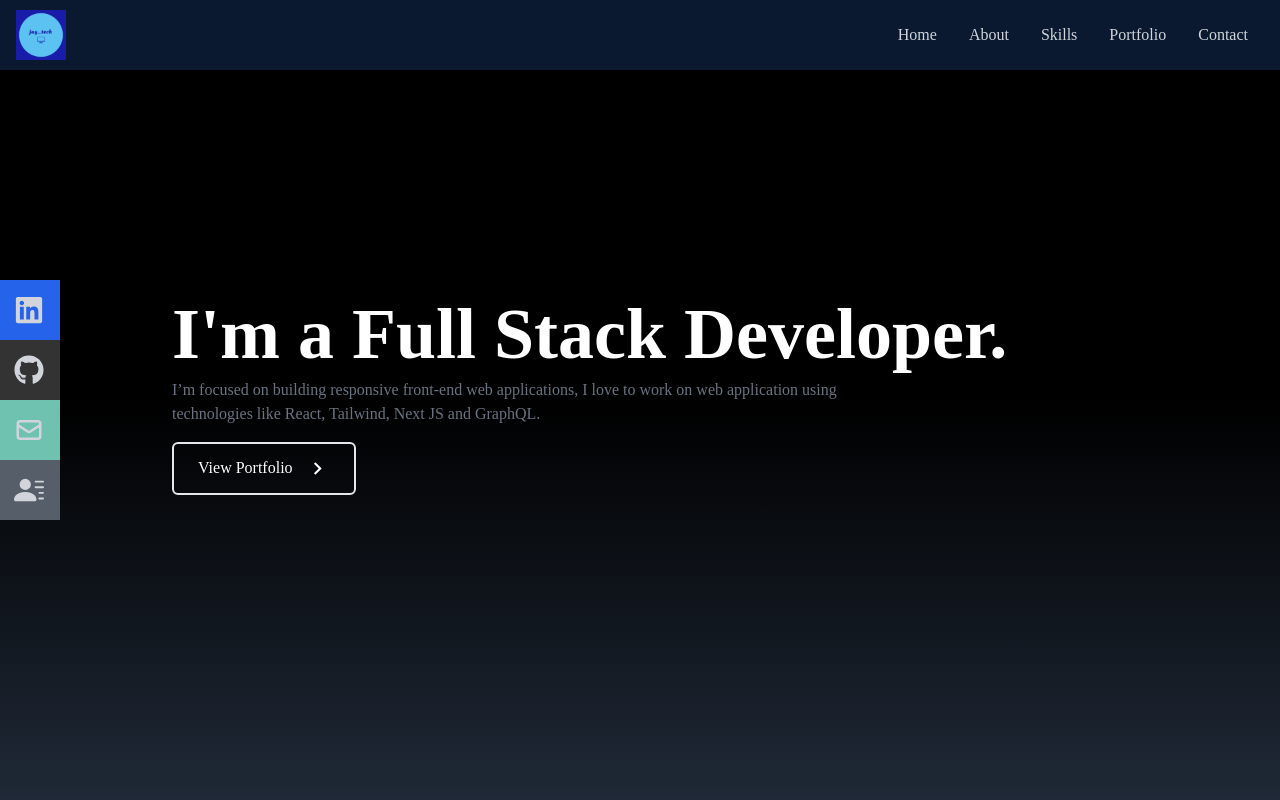
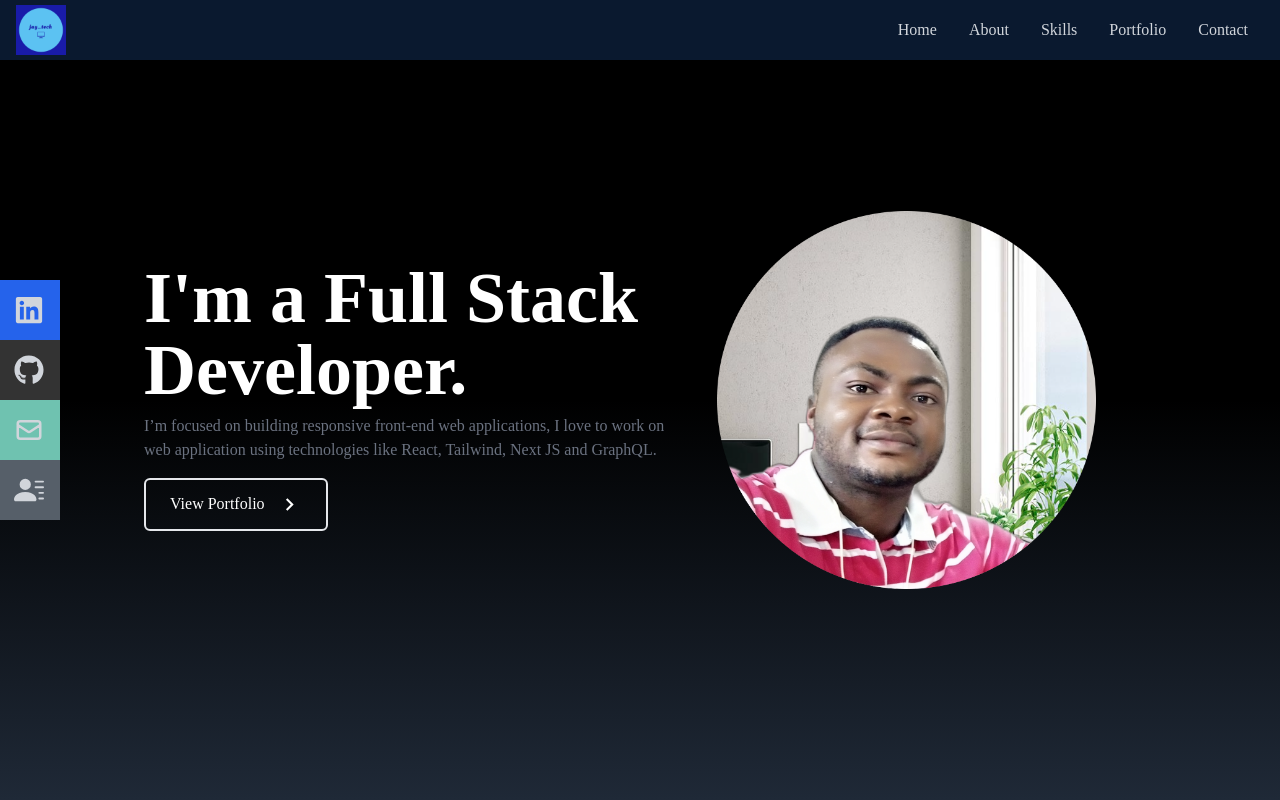
Before and after one commit to brosjayme/portfolio, a React (Create React App) app: page / in a window 1280 px wide. Shown: the top 800 px of the page. Built offline with nearby package versions, Linux system fonts and the light colour scheme.

Commit message:
about page update

```diff
--- a/src/Components/Navbar.jsx
+++ b/src/Components/Navbar.jsx
@@ -15,7 +15,7 @@ const Navbar = () => {
   const handleClick = () => setNav(!nav);
 
   return (
-    <div className='fixed w-full h-[70px] flex justify-between items-center px-4 bg-[#0a192f] text-gray-300'>
+    <div className='fixed w-full h-[60px] flex justify-between items-center px-4 bg-[#0a192f] text-gray-300'>
       <div>
         <img src={Logo} alt='Logo' style={{ width: '50px', height:'50px'}} />
       </div>
@@ -50,7 +50,7 @@ const Navbar = () => {
       </ul>
 
       {/* Hamburger */}
-      <div onClick={handleClick} className='md:hidden z-10'>
+      <div onClick={handleClick} className='md:hidden z-10 cursor-pointer'>
         {!nav ? <FaBars /> : <FaTimes />}
       </div>
 
--- a/src/pages/Home.jsx
+++ b/src/pages/Home.jsx
@@ -3,15 +3,15 @@ import NavBar from '../Components/Navbar';
 
 import Profile from "../assets/profile.png";
 import { MdOutlineKeyboardArrowRight } from "react-icons/md";
-import { Link } from "react-scroll";
+import { Link } from "react-router-dom";
 
 const Home = () => {
   return (
     <>
        <NavBar/>
-    <div name="home" className="w-full h-screen bg-gradient-to-b from-black via-black to-gray-800">
-      <div className="max-w-[1000px] mx-auto px-8 flex flex-col justify-center h-full">
-        {/* <div className="flex flex-col justify-center h-full"> */}
+    <div name="home" className="w-full h-screen bg-gradient-to-b py-8 px-2 from-black via-black to-gray-800">
+      <div className="max-w-screen-lg mx-auto flex flex-col items-center justify-center h-full px-4 md:flex-row">
+        <div className="flex flex-col justify-center h-full">
           <h2 className="text-4xl sm:text-7xl font-bold text-white">
             I'm a Full Stack Developer. </h2>
           <p className="text-gray-500 py-2 max-w-[700px]">
@@ -24,21 +24,20 @@ const Home = () => {
               className="group text-white border-2 w-fit px-6 py-3 my-2 flex items-center rounded-md hover:bg-pink-600 hover:border-pink-500 cursor-pointer"
             >
              View Portfolio
-              <span className="group-hover:rotate-90 duration-300">
+              <span className="group-hover:rotate-90 duration-300 ">
                 <MdOutlineKeyboardArrowRight size={25} className="ml-3" />
               </span>
             </Link>
           </div>
         </div>
 
-        <div>
+        <div className="px-6 py-3 my-2">
           <img
-            src={Profile}
-            alt="my profile"
-            // className="rounded-2xl mx-auto px-4 w-2/3 md:w-full py-32"
+            src={Profile} alt="my profile"
+            className="rounded-2xl mx-auto px-4 w-2/3 md:w-full"
           />
         </div>
-      {/* </div> */}
+      </div>
     </div>
     </>
   );
```
